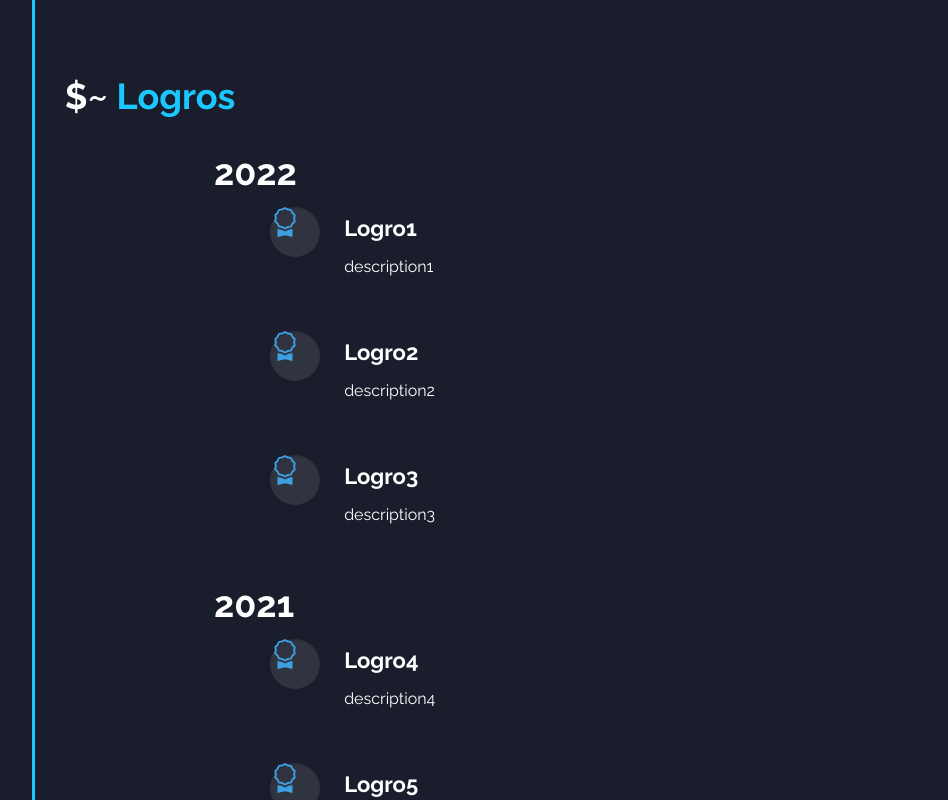
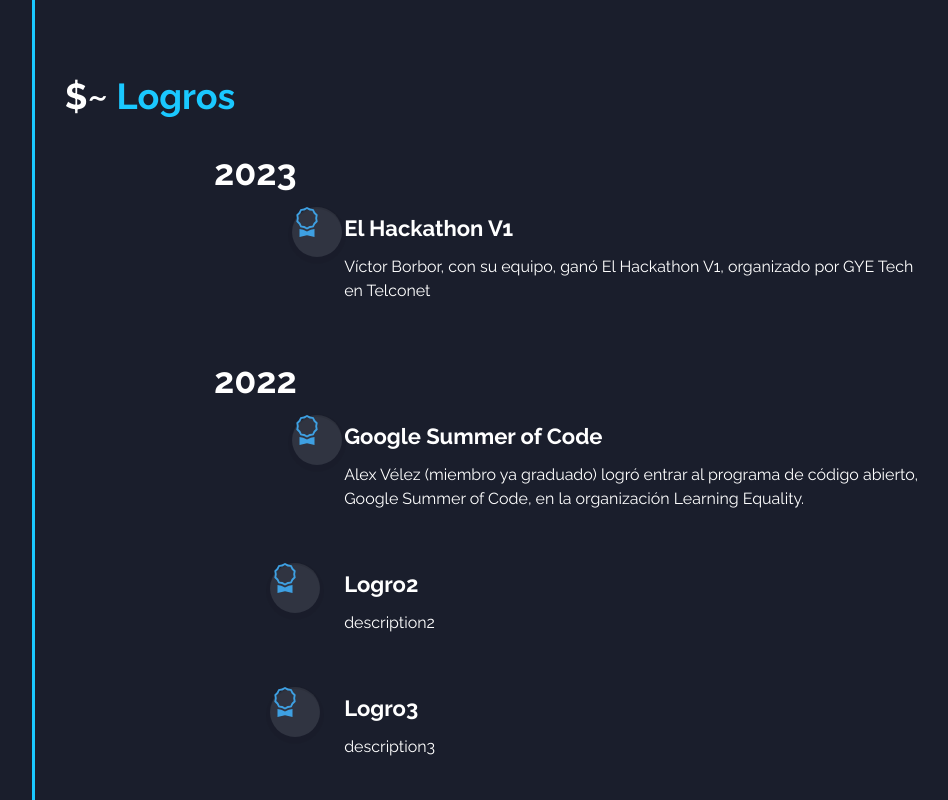
Before and after one commit to Taws-Espol/web, a React (Vite) app: page / in a window 1280 px wide. Shown: the part 2020-2820 px from the top of the page, without its empty margins (75-1023 px from the left). Built offline with nearby package versions, Linux system fonts and the light colour scheme.

Commit message:
fix achievements section and add a few

```diff
--- a/src/components/Achievements.jsx
+++ b/src/components/Achievements.jsx
@@ -8,7 +8,7 @@ const Achievements = () => {
       <h1 className="text-tawsBlue font-semibold text-4xl mt-24 mb-4">
         <span className="text-white">$~</span> Logros
       </h1>
-      <div className="wrapper w-3/4 mx-auto">
+      <div className="wrapper lg:w-3/4 mx-auto">
         {achievementsArray.map((achievement, key) => {
           return (
             <div key={key}>
--- a/src/data/achievements.json
+++ b/src/data/achievements.json
@@ -1,22 +1,28 @@
 {
   "achievementsArray": [
+    {
+      "year": 2023,
+      "achievements": [
+        {
+          "title": "El Hackathon V1",
+          "description": "Víctor Borbor, con su equipo, ganó El Hackathon V1, organizado por GYE Tech en Telconet"
+        }
+      ]
+    },
     {
       "year": "2022",
       "achievements": [
         {
-          "title": "Logro1",
-          "description": "description1",
-          "icon": "😎"
+          "title": "Google Summer of Code",
+          "description": "Alex Vélez (miembro ya graduado) logró entrar al programa de código abierto, Google Summer of Code, en la organización Learning Equality."
         },
         {
           "title": "Logro2",
-          "description": "description2",
-          "icon": "😎"
+          "description": "description2"
         },
         {
           "title": "Logro3",
-          "description": "description3",
-          "icon": "😎"
+          "description": "description3"
         }
       ]
     },
@@ -24,19 +30,16 @@
       "year": "2021",
       "achievements": [
         {
-          "title": "Logro4",
-          "description": "description4",
-          "icon": "😎"
+          "title": "Ganadores Nasa Space Apps Challenge 2021",
+          "description": "Los miembros Joseph Ávila, Carlos Loja, Joangie Márquez y Alex Vélez (ya graduados) lograron ganar el Nasa Space Apps Challenge 2021 en la categoría Best Storytelling con su proyecto Space Travelers en el desafío The Trail to Mars: Can You Keep Your Crew Alive."
         },
         {
           "title": "Logro5",
-          "description": "description5",
-          "icon": "😎"
+          "description": "description5"
         },
         {
           "title": "Logro6",
-          "description": "description6",
-          "icon": "😎"
+          "description": "description6"
         }
       ]
     }
```
